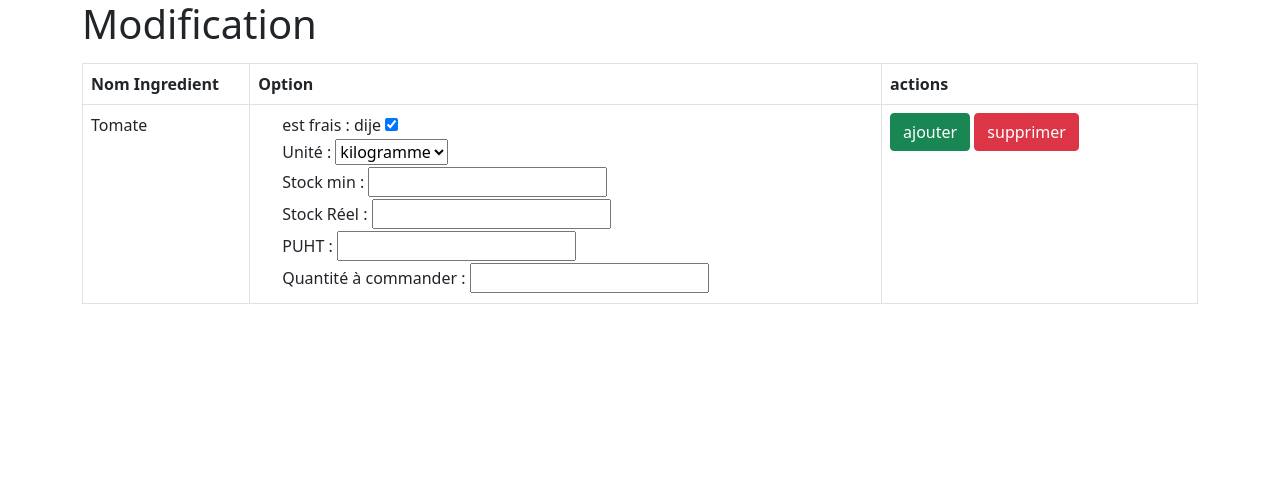
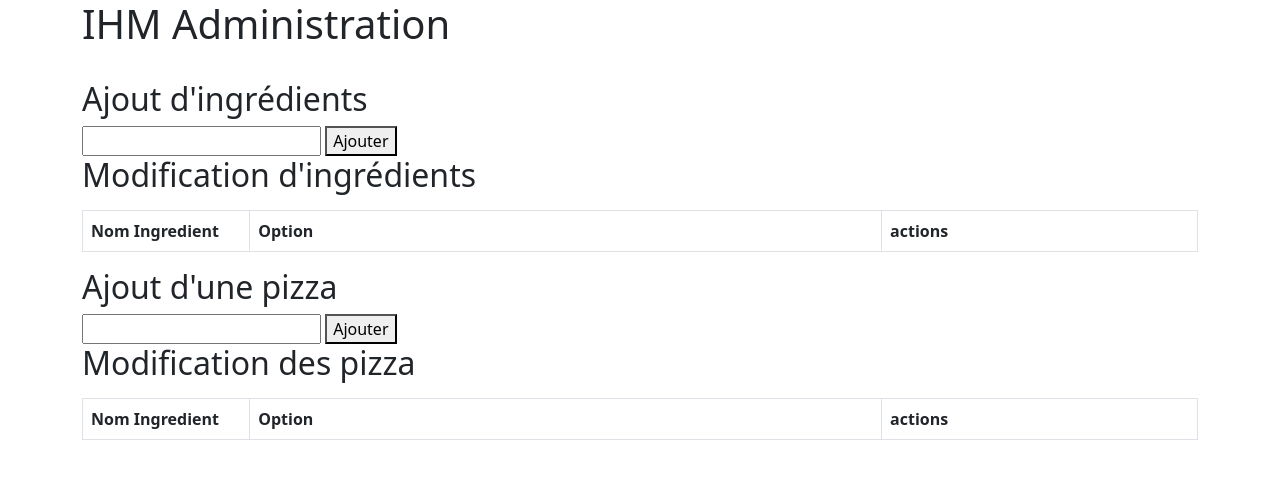
Before and after one commit to Atrimilan/Pizzip, a PHP site: page /IHMadmin.php in a window 1280 px wide. Shown: the top 479 px of the page. Run offline with PHP 8.4, Linux system fonts and the light colour scheme; lists and menus that the app fills with data are empty.

Commit message:
HTML
modification de l'HTML

```diff
--- a/PizzipModif/vue/IHMadmin.php
+++ b/PizzipModif/vue/IHMadmin.php
@@ -17,55 +17,40 @@ and open the template in the editor.
     </head>
     <body>
         <div class="container">
-            <h1>Modification </h1>
+            <h1>IHM Administration</h1><br>
+            <h2>Ajout d'ingrédients</h2>
+            <input type="text" id="ajouterIngChamp">
+            <button id="bouttonAjouter">Ajouter</button>
+            <script type="text/javascript" src="QueryAjax.js"></script>
+            <h2>Modification d'ingrédients</h2>
             <table class="table table-bordered ", style="margin-top:15px;">
                 <thead class="thead-dark">
                     <tr><th class="col-md-1">Nom Ingredient</th><th class="col-md-4">Option</th><th class="col-md-2">actions</th></tr>
                 </thead>
                 <tbody>
+                <div>
                     <tr>
-                        <td>Tomate</td>
-                        <td>
-                            <div class="form-check">
-                                <span>est frais : </span><span id="estfraiss"> dije </span>
-                                <input type="checkbox" checked data-toggle="toggle">
-                            </div>
-
-                            <div class="form-check">
-                                <span>Unité : </span><span id="Unite"></span>
-                                <select class="pull-right" name="unite" id="unite">
-                                    <option value="kg">kilogramme</option>
-                                    <option value="litre">Litre</opt>
-                                </select>
-                            </div>
-                            <div class="form-check">
-                                <span>Stock min : </span>
-                                <input class="pull-right" type="text" min="0">
-                            </div>
-                            <div class="form-check">
-                                <span>Stock Réel :</span>
-                                <input class="pull-right" type="text" required name="price" min="0">
-                            </div>
-                            <div class="form-check">
-                                <span>PUHT : </span>
-                                <input class="pull-right" type="text" required name="price" min="0">
-                            </div>
-                            <div class="form-check">
-                                <span>Quantité à commander : </span>
-                                <input class="pull-right" type="text" required name="price" min="0">
-                            </div>
-
-
-
-
-                        </td>
-                        <td>
-                            <button class=" btn btn-success">ajouter</button>
-                            <button class=" btn btn-danger">supprimer</button>
-                        </td>
                     </tr>
+                </div>
                 </tbody>
             </table>
+            <h2>Ajout d'une pizza</h2>
+            <input type="text" id="ajouterIngChamp">
+            <button id="bouttonAjouter">Ajouter</button>
+            <script type="text/javascript" src="QueryAjax.js"></script>
+            <h2>Modification des pizza</h2>
+            <table class="table table-bordered ", style="margin-top:15px;">
+                <thead class="thead-dark">
+                    <tr><th class="col-md-1">Nom Ingredient</th><th class="col-md-4">Option</th><th class="col-md-2">actions</th></tr>
+                </thead>
+                <tbody>
+                <div>
+                    <tr>
+                    </tr>
+                </div>
+                </tbody>
+            </table>
+
         </div>
         <!-- comment -->
         <script src=" js/bootstrap.min.js"></script>
```
